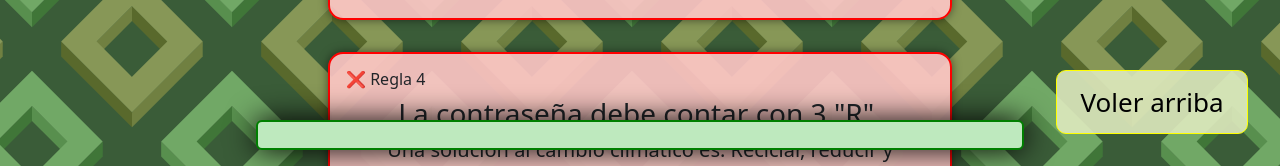
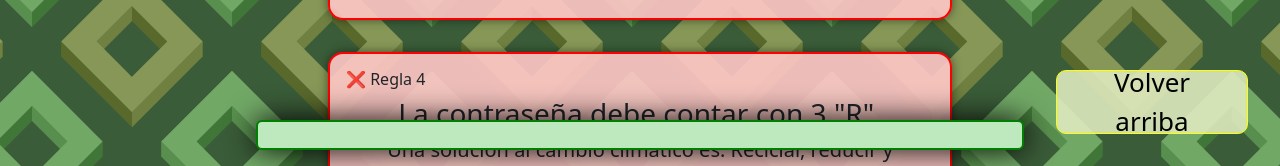
Before and after one commit to axelcy/cambio-climatico, a React (Vite) app: page /reglas in a window 1280 px wide. Shown: the part 634-800 px from the top of the page. Built offline with nearby package versions, Linux system fonts and the light colour scheme.

Commit message:
bug fixes

```diff
--- a/src/components/GuardarUsuario.jsx
+++ b/src/components/GuardarUsuario.jsx
@@ -1,6 +1,7 @@
 import { Form } from "react-bootstrap"
 import './GuardarUsuario.css'
 import { useRef, useState } from "react"
+import { Link } from "react-router-dom"
 
 function GuardarUsuario() {
     const userInput = useRef()
@@ -18,11 +19,13 @@ function GuardarUsuario() {
         localStorage.setItem('usuarios', JSON.stringify(usuarios))
 
         localStorage.setItem('password', '')
+        document.getElementById('link-usuarios').click()
         location.reload()
     }
 
     return (
         <section className='guardar-password-section'>
+            <Link to={'/usuarios'} className="d-none" id="link-usuarios"></Link>
             <h4 className="text-bg">Ahora elegí tu nombre de usuario (esta vez es fácil) 😊</h4>
             <div contentEditable='true' id="userInput" className='user-input' ref={userInput} />
             <img src="/guardar.jpg" className="img-guardar no-select" draggable={false} onClick={handleSave} />
--- a/src/pages/Reglas.jsx
+++ b/src/pages/Reglas.jsx
@@ -26,7 +26,7 @@ function Reglas() {
             </article>
             <ProgressBar className='strengthMeter-reglas no-select' max={100} min={0}
             label={`🔒 Fuerza: ${strength}%`} animated now={strength} />
-            <button onClick={handleScroll} className='scroll-button text-bg no-select'>Voler arriba</button>
+            <button onClick={handleScroll} className='scroll-button text-bg no-select'>Volver arriba</button>
         </main>
     )
 }
```
